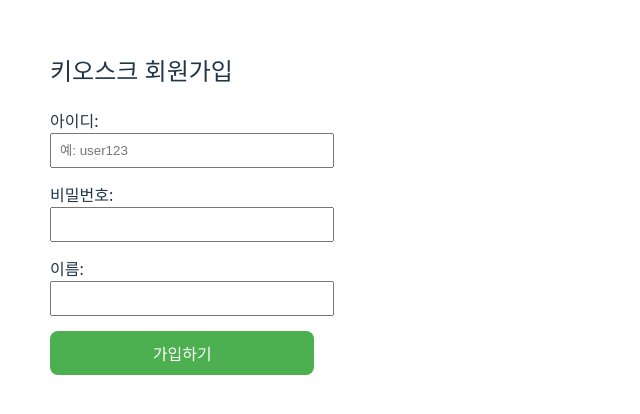
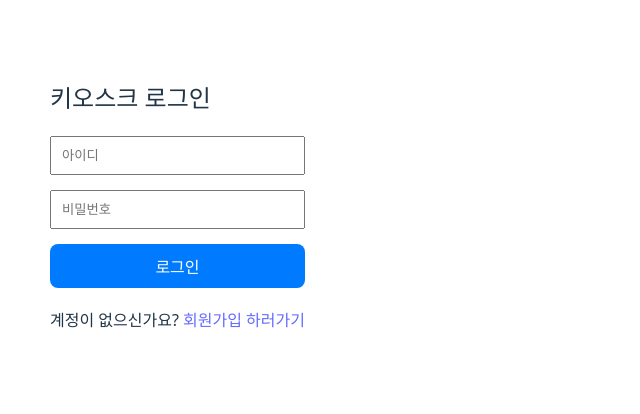
Before and after one commit to rkddlsxo/health_kiosk_front, a React (Vite) app: page / in a window 1280 px wide. Shown: the part 196-610 px from the top of the page, without its empty margins (0-640 px from the left). Built offline with nearby package versions, Linux system fonts and the light colour scheme.

Commit message:
로그인 기능 추가

```diff
--- a/src/App.jsx
+++ b/src/App.jsx
@@ -1,11 +1,15 @@
 import { BrowserRouter, Routes, Route } from 'react-router-dom';
+import Login from './pages/User/Login';
 import Register from './pages/User/Register';
+import Main from './pages/Main';
 
 function App() {
   return (
     <BrowserRouter>
       <Routes>
-        <Route path="/" element={<Register />} />
+        <Route path="/" element={<Login />} />       {/* 첫 화면은 로그인 */}
+        <Route path="/register" element={<Register />} />
+        <Route path="/main" element={<Main />} />
       </Routes>
     </BrowserRouter>
   );
--- /dev/null
+++ b/src/pages/Main.jsx
@@ -0,0 +1,30 @@
+import { useLocation, useNavigate } from 'react-router-dom';
+
+function Main() {
+  const location = useLocation();
+  const navigate = useNavigate();
+
+  // 로그인 화면에서 넘겨준 유저 이름 받기 (없으면 '사용자'로 표시)
+  const userName = location.state?.name || '사용자';
+
+  return (
+    <div style={{ padding: '50px', textAlign: 'center' }}>
+      <h1>환영합니다, {userName}님!</h1>
+      <p>원하시는 서비스를 선택해주세요.</p>
+
+      <div style={{ display: 'flex', gap: '20px', justifyContent: 'center', marginTop: '30px' }}>
+        <button style={{ padding: '20px', fontSize: '18px' }}>🏥 증상 체크</button>
+        <button style={{ padding: '20px', fontSize: '18px' }}>💊 약국 찾기</button>
+      </div>
+
+      <button
+        onClick={() => navigate('/')}
+        style={{ marginTop: '50px', background: '#ccc' }}
+      >
+        로그아웃
+      </button>
+    </div>
+  );
+}
+
+export default Main;
--- /dev/null
+++ b/src/pages/User/Login.jsx
@@ -0,0 +1,57 @@
+import { useState } from 'react';
+import axios from 'axios';
+import { useNavigate, Link } from 'react-router-dom';
+
+function Login() {
+  const [account_id, setAccountId] = useState('');
+  const [password, setPassword] = useState('');
+  const navigate = useNavigate(); // 페이지 이동용 훅
+
+  const handleLogin = async (e) => {
+    e.preventDefault();
+    try {
+      const res = await axios.post('http://localhost:8000/user/login', {
+        account_id,
+        password
+      });
+
+      // 로그인 성공 시 메인 페이지로 이동 (이름 데이터 함께 전달)
+      alert('로그인 성공!');
+      navigate('/main', { state: { name: res.data.name } });
+
+    } catch (error) {
+      alert('로그인 실패: 아이디나 비밀번호를 확인하세요.');
+    }
+  };
+
+  return (
+    <div style={{ padding: '50px', maxWidth: '400px', margin: '0 auto' }}>
+      <h2>키오스크 로그인</h2>
+      <form onSubmit={handleLogin} style={{ display: 'flex', flexDirection: 'column', gap: '15px' }}>
+        <input
+          type="text"
+          placeholder="아이디"
+          value={account_id}
+          onChange={(e) => setAccountId(e.target.value)}
+          style={{ padding: '10px' }}
+        />
+        <input
+          type="password"
+          placeholder="비밀번호"
+          value={password}
+          onChange={(e) => setPassword(e.target.value)}
+          style={{ padding: '10px' }}
+        />
+        <button type="submit" style={{ padding: '10px', backgroundColor: '#007BFF', color: 'white', border: 'none' }}>
+          로그인
+        </button>
+      </form>
+
+      <p style={{ marginTop: '20px' }}>
+        계정이 없으신가요? <Link to="/register">회원가입 하러가기</Link>
+      </p>
+    </div>
+  );
+}
+
+export default Login;
--- a/src/pages/User/Register.jsx
+++ b/src/pages/User/Register.jsx
@@ -19,7 +19,7 @@ function Register() {
     e.preventDefault();
     try {
       // 백엔드 서버(8000번 포트)로 데이터 전송
-      await axios.post('http://localhost:8000/register', formData);
+      await axios.post('http://localhost:8000/user/register', formData);
       alert('회원가입 성공! DB를 확인해보세요.');
     } catch (error) {
       alert('가입 실패: ' + (error.response?.data?.detail || '오류 발생'));
```
